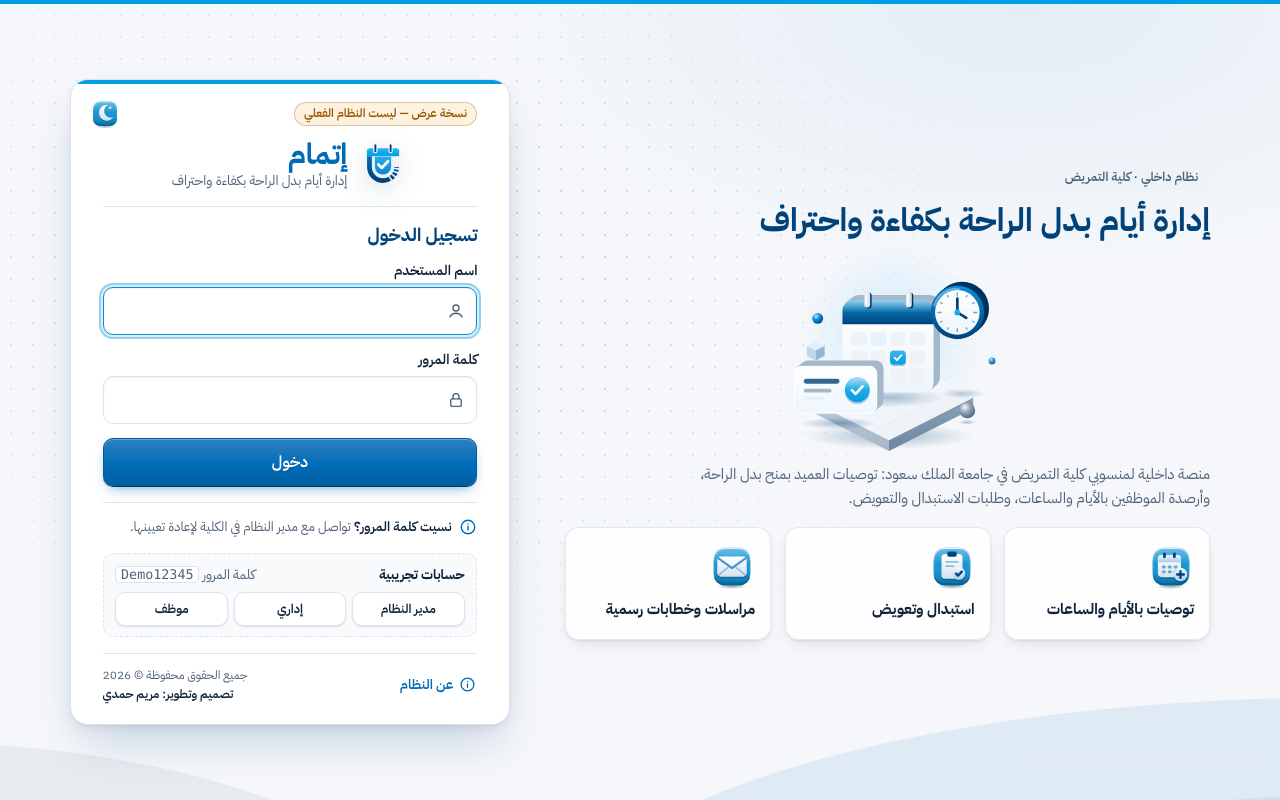
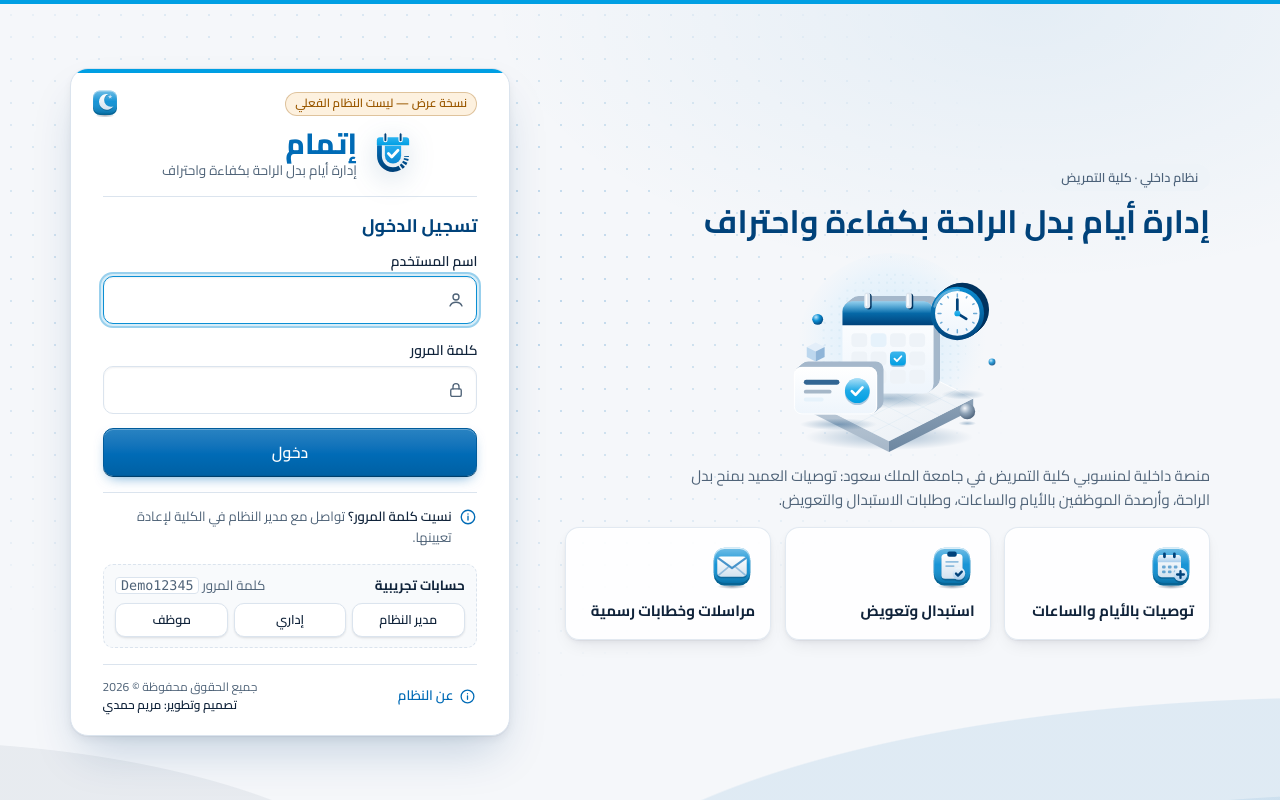
Before and after one commit to Abdullh10/HR, a plain HTML site: page docs/index.html in a window 1280 px wide. Drawn offline with Linux system fonts and the light colour scheme.

Commit message:
Switch the Arabic typeface to Cairo per the Itmam brand sheet
Cairo (Google Fonts, weights 400-800) replaces IBM Plex Sans Arabic in the
server pages, print letters and the Pages demo; headings use Bold, body text
Regular, as specified by the identity guide.

Co-Authored-By: Claude Opus 5.5 <noreply@anthropic.com>
Claude-Session: https://claude.ai/code/session_01NTU9ak6Xq6BgrfDKUuhPpQ

```diff
--- a/app/static/app.css
+++ b/app/static/app.css
@@ -42,7 +42,7 @@
   --shadow-lg: 0 1px 1px rgba(16, 24, 40, .04), 0 4px 8px rgba(16, 24, 40, .05), 0 24px 48px -12px rgba(0, 66, 122, .22), inset 0 1px 0 rgba(255, 255, 255, .9);
   --ic-brand: #0b8fd4; --ic-accent: #006bb6; --ic-ok: #1c8a46; --ic-warn: #c27a12; --ic-err: #c43a2f; --ic-neutral: #4b6179;
   --hero-glow: 1;
-  --font: "IBM Plex Sans Arabic", Tahoma, "Segoe UI", "Noto Sans Arabic", sans-serif;
+  --font: "Cairo", Tahoma, "Segoe UI", "Noto Sans Arabic", sans-serif;
   color-scheme: light;
 }
 @media (prefers-color-scheme: dark) {
@@ -143,6 +143,7 @@ a.brand:focus-visible, a.t-logo:focus-visible { outline: 3px solid var(--focus);
 .page-head { display: flex; flex-wrap: wrap; gap: .75rem; align-items: center; justify-content: space-between; margin-bottom: 1.25rem; }
 .page-head h1 { margin: 0; font-size: 1.45rem; color: var(--brand-ink); }
 .page-head p { margin: .2rem 0 0; color: var(--muted); }
+h1, h2, h3 { font-weight: 700; } /* خط Cairo: Bold للعناوين وRegular للنصوص (هوية «إتمام») */
 h2 { font-size: 1.1rem; margin: 0 0 .75rem; }
 
 /* ---------- البطاقات */
--- a/docs/assets/app.css
+++ b/docs/assets/app.css
@@ -42,7 +42,7 @@
   --shadow-lg: 0 1px 1px rgba(16, 24, 40, .04), 0 4px 8px rgba(16, 24, 40, .05), 0 24px 48px -12px rgba(0, 66, 122, .22), inset 0 1px 0 rgba(255, 255, 255, .9);
   --ic-brand: #0b8fd4; --ic-accent: #006bb6; --ic-ok: #1c8a46; --ic-warn: #c27a12; --ic-err: #c43a2f; --ic-neutral: #4b6179;
   --hero-glow: 1;
-  --font: "IBM Plex Sans Arabic", Tahoma, "Segoe UI", "Noto Sans Arabic", sans-serif;
+  --font: "Cairo", Tahoma, "Segoe UI", "Noto Sans Arabic", sans-serif;
   color-scheme: light;
 }
 @media (prefers-color-scheme: dark) {
@@ -143,6 +143,7 @@ a.brand:focus-visible, a.t-logo:focus-visible { outline: 3px solid var(--focus);
 .page-head { display: flex; flex-wrap: wrap; gap: .75rem; align-items: center; justify-content: space-between; margin-bottom: 1.25rem; }
 .page-head h1 { margin: 0; font-size: 1.45rem; color: var(--brand-ink); }
 .page-head p { margin: .2rem 0 0; color: var(--muted); }
+h1, h2, h3 { font-weight: 700; } /* خط Cairo: Bold للعناوين وRegular للنصوص (هوية «إتمام») */
 h2 { font-size: 1.1rem; margin: 0 0 .75rem; }
 
 /* ---------- البطاقات */
--- a/docs/index.html
+++ b/docs/index.html
@@ -9,9 +9,9 @@
 <meta name="description" content="نسخة عرض لنظام «إتمام» لإدارة أيام بدل الراحة">
 <link rel="preconnect" href="https://fonts.googleapis.com">
 <link rel="preconnect" href="https://fonts.gstatic.com" crossorigin>
-<link rel="stylesheet" href="https://fonts.googleapis.com/css2?family=IBM+Plex+Sans+Arabic:wght@400;500;600;700;800&display=swap">
+<link rel="stylesheet" href="https://fonts.googleapis.com/css2?family=Cairo:wght@400;500;600;700;800&display=swap">
 <link rel="icon" href="assets/logo.svg?v=4" type="image/svg+xml">
-<link rel="stylesheet" href="assets/app.css?v=13">
+<link rel="stylesheet" href="assets/app.css?v=14">
 <script>try{var t=localStorage.getItem("theme");if(t)document.documentElement.setAttribute("data-theme",t)}catch(e){}</script>
 <script src="https://cdnjs.cloudflare.com/ajax/libs/xlsx/0.18.5/xlsx.full.min.js" defer></script>
 <script src="assets/app.js?v=14" defer></script>
```
Also changed, not shown: app/templates/_print.html (+1 -1 lines), app/templates/base.html (+1 -1 lines), 2 other files.
